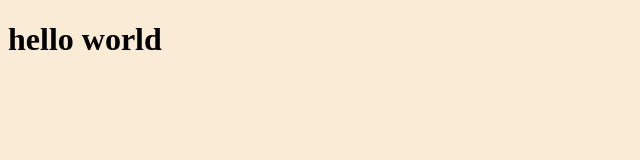
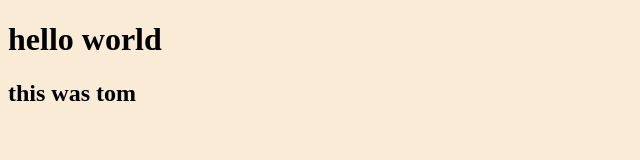
Before and after one commit to noahking27/cat-website2, a plain HTML site: page index.html in a window 1280 px wide. Shown: the whole page, without its empty margins (0-640 px from the left). Drawn offline with Linux system fonts and the light colour scheme.

Commit message:
Update index.html

```diff
--- a/index.html
+++ b/index.html
@@ -8,7 +8,7 @@
     <title>Document</title>
 </head>
 <body>
-
     <h1>hello world</h1>
+    <h2>this was tom</h2>
 </body>
 </html>
```
